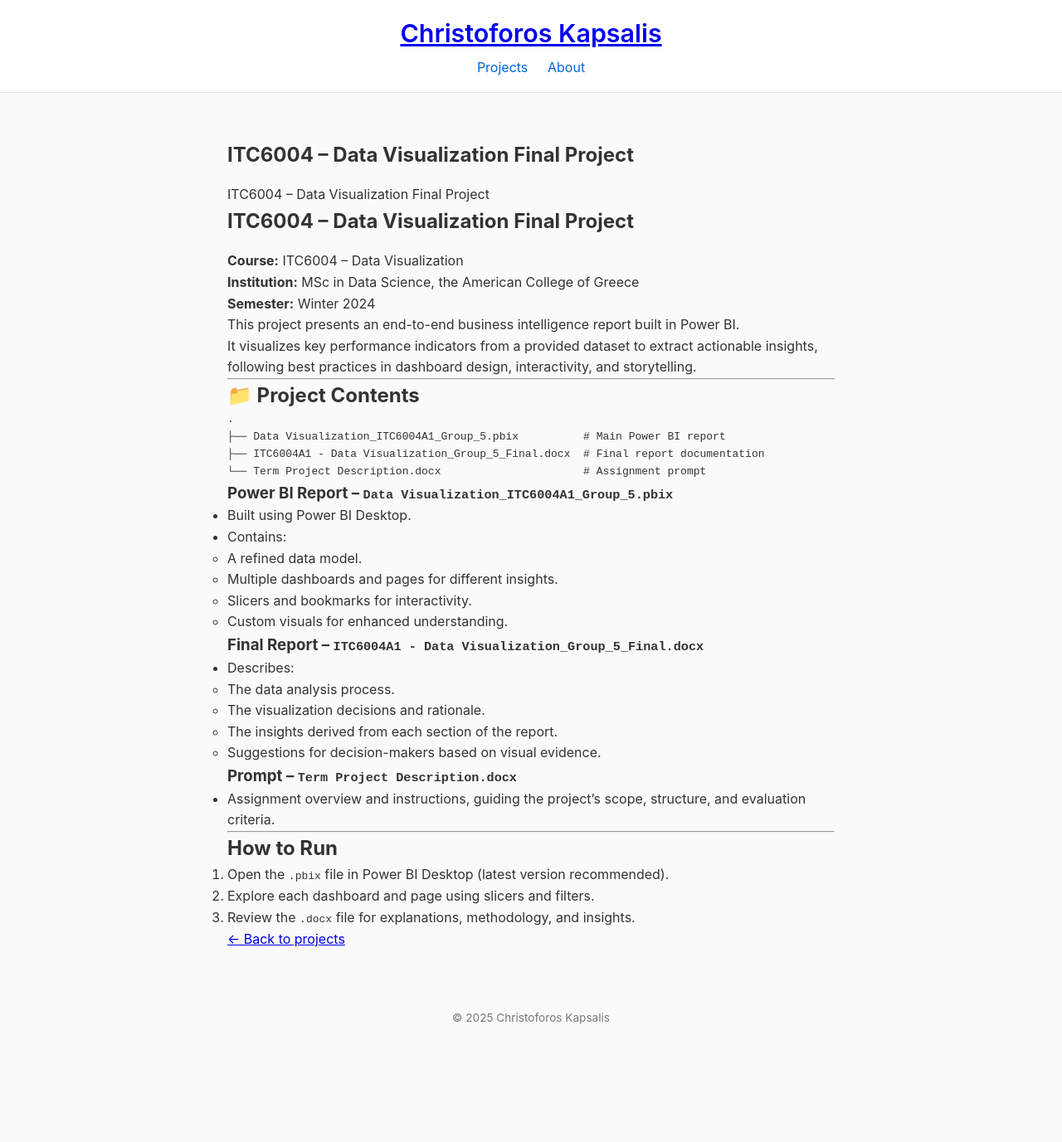
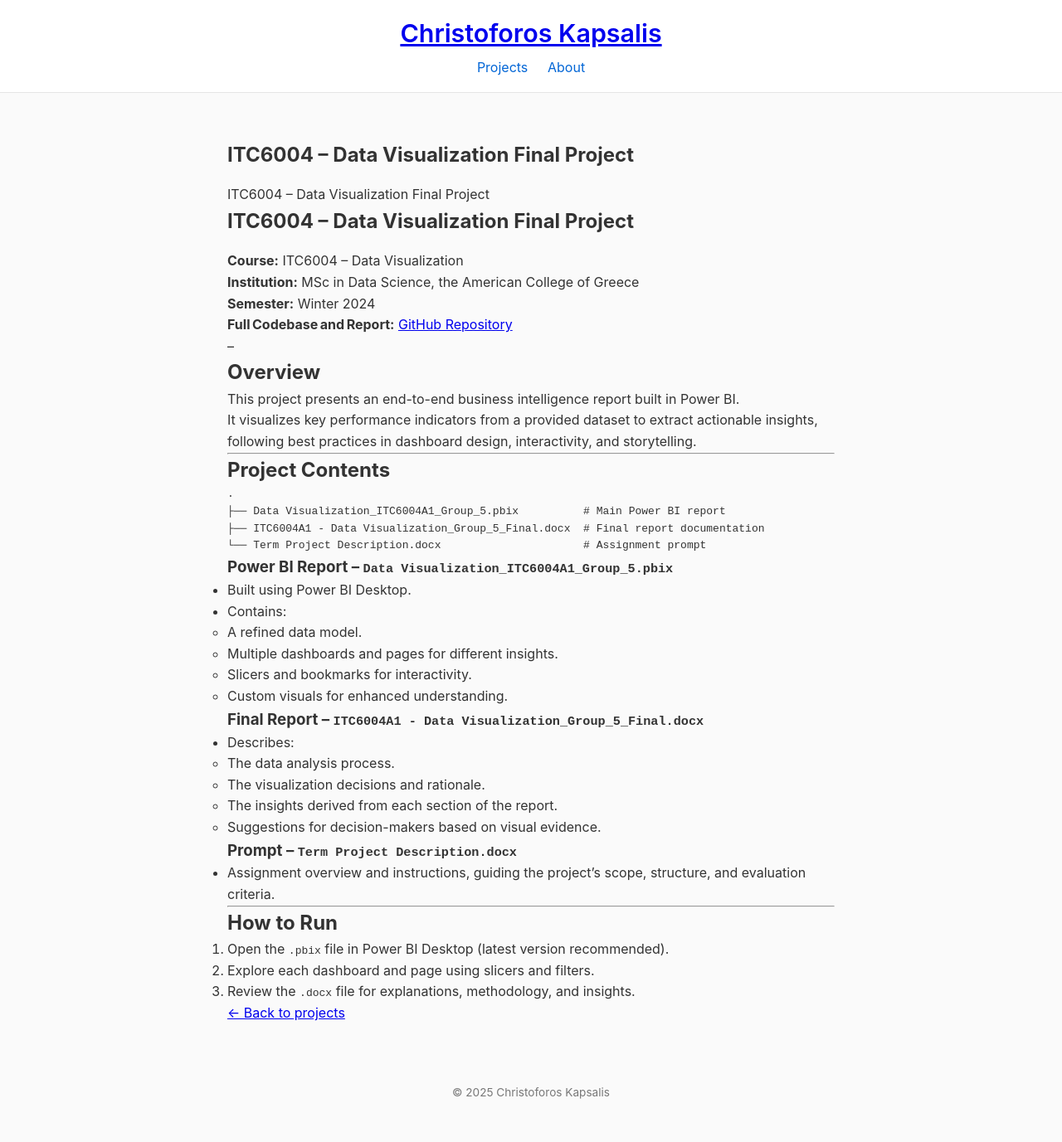
Before and after one commit to C-Kapsalis/portfolio-website, a Jekyll site: the page built from _projects/itc6004.md, in a window 1280 px wide. Shown: the whole page at 83% size. Built offline with Jekyll 4.4.1, drawn with Linux system fonts in a browser that asks for light colours; before the commit the page ends 1287 px from its top, so only the background shows below that.

````diff
--- a/_projects/itc6004.md
+++ b/_projects/itc6004.md
@@ -16,6 +16,11 @@ title: "ITC6004 – Data Visualization Final Project"
 
 **Semester:** Winter 2024
 
+**Full Codebase and Report:** [GitHub Repository](https://github.com/C-Kapsalis/ITC6002---Exploring-and-Analyzing-Data)
+
+--
+
+## Overview
 
 This project presents an end-to-end business intelligence report built in Power BI.
 
@@ -23,7 +28,8 @@ It visualizes key performance indicators from a provided dataset to extract acti
 
 ---
 
-## 📁 Project Contents
+
+## Project Contents
 
 ```plaintext
 .
````
Also changed, not shown: _projects/itc6001.md (+5 -0 lines), _projects/itc6002.md (+6 -0 lines).
